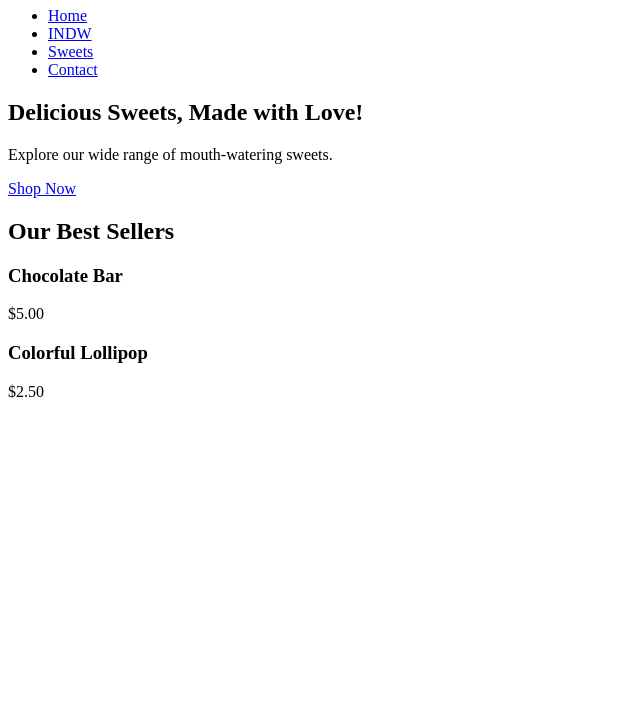
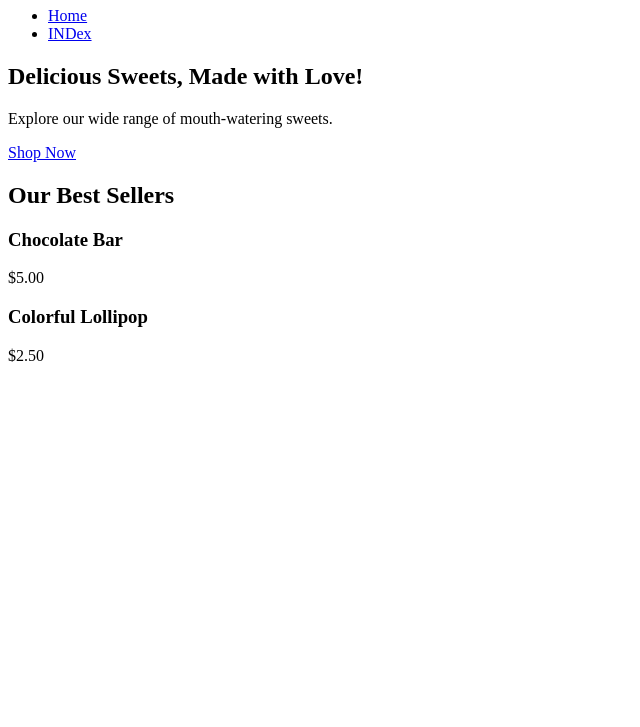
Before and after one commit to AishwaryaModak12345/sweetpage-index-repo, a plain HTML site: page home.html in a window 1280 px wide. Shown: the part 73-800 px from the top of the page, without its empty margins (0-640 px from the left). Drawn offline with Linux system fonts and the light colour scheme.

Commit message:
information remove

```diff
--- a/home.html
+++ b/home.html
@@ -15,9 +15,8 @@
         <nav>
             <ul>
                 <li><a href="home.html">Home</a></li>
-                <li><a href="index class">INDW</a></li>
-                <li><a href="#">Sweets</a></li>
-                <li><a href="#">Contact</a></li>
+                <li><a href="index class">INDex</a></li>
+
             </ul>
         </nav>
     </header>
```
